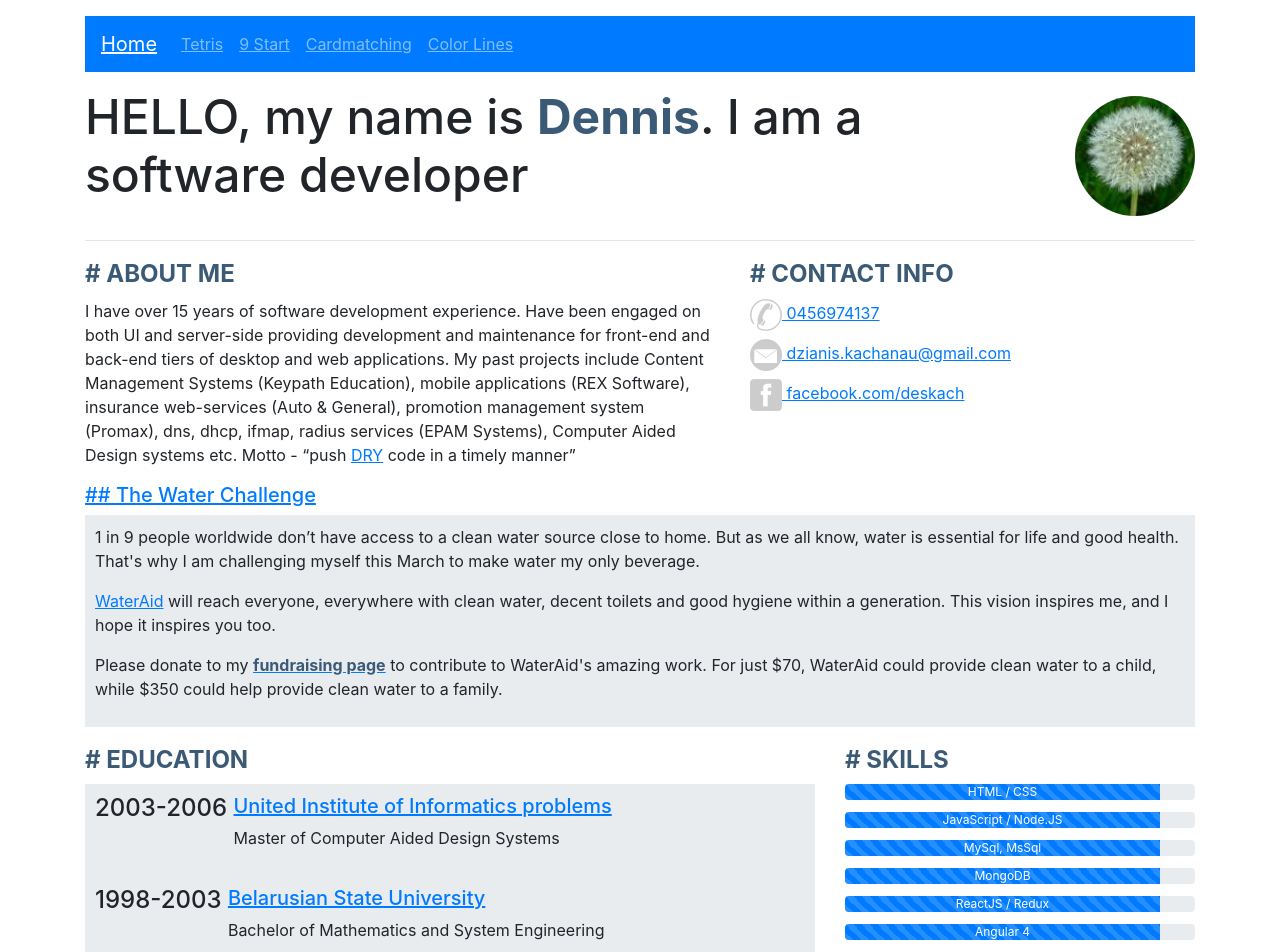
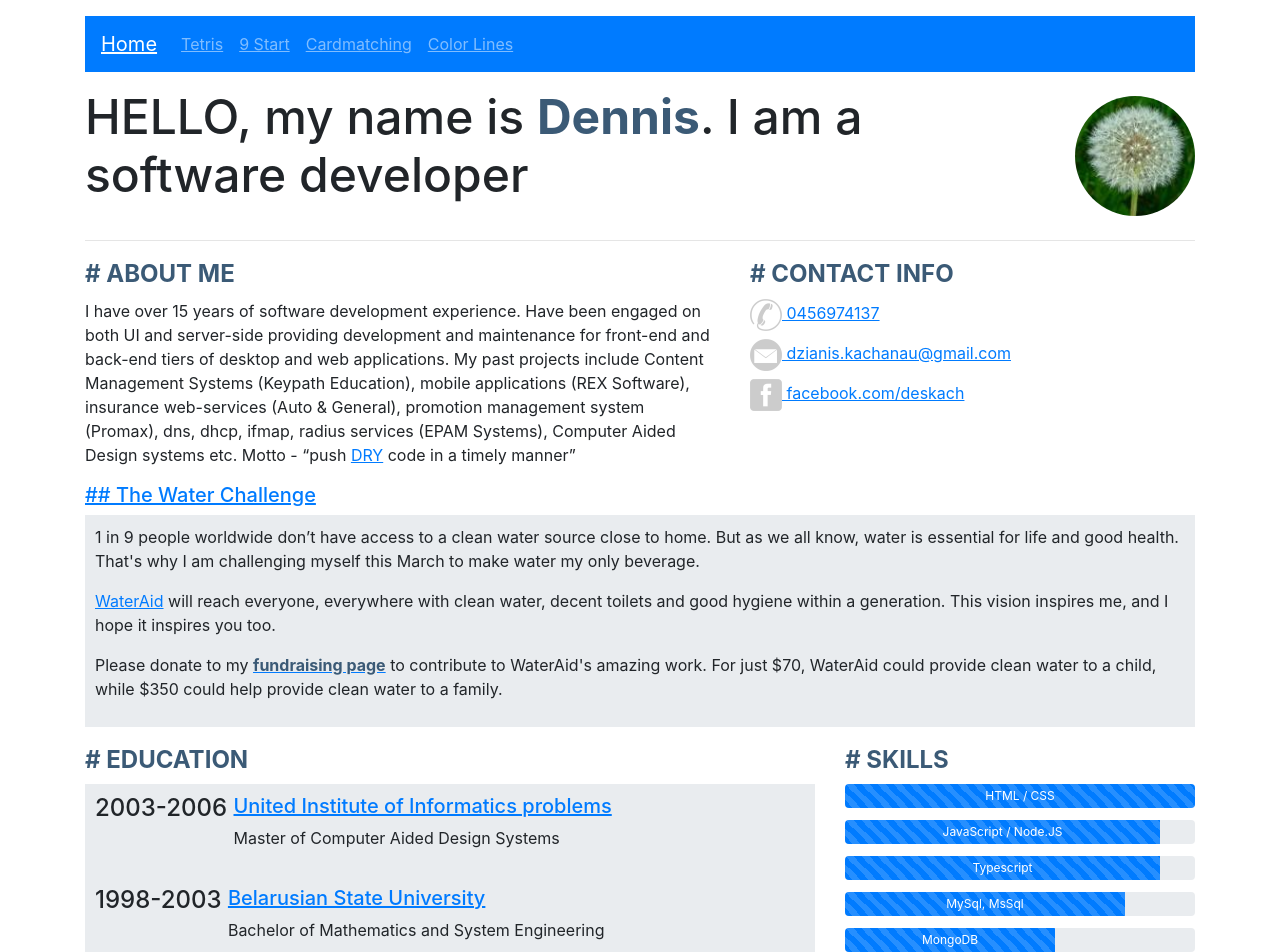
Before and after one commit to deskach/tolia, an Angular app: page /#/home in a window 1280 px wide. Shown: the top 952 px of the page. Built offline with nearby package versions, Linux system fonts and the light colour scheme.

Commit message:
fix progress-bars

```diff
--- a/src/app/content/about/about.component.html
+++ b/src/app/content/about/about.component.html
@@ -114,11 +114,11 @@
   <div class="col-md-4 col-sm-12" >
     <h2 ># Skills</h2 >
     <div class="progress" *ngFor="let skill of skills" >
-      <div class="progress-bar progress-bar-striped" role="progressbar"
+      <div class="progress-bar progress-bar-striped progress-bar-{{skill.level}}" role="progressbar"
            aria-valuenow="0"
            aria-valuemin="0" aria-valuemax="100"
-           style="min-width: 2em; width: 90%" >
-        {{skill}}
+      >
+        {{skill.title}}
       </div >
     </div >
 
--- a/src/app/content/about/constants.ts
+++ b/src/app/content/about/constants.ts
@@ -8,6 +8,11 @@ interface ProjectDescriptor {
   name: string,
   url: string,
   imgSrc: string,
+}
+
+interface SkillDescriptor {
+  title: string,
+  level: number,
 }
 
 function mapKeys(recs: Record<string, any>[], name: string) {
@@ -84,8 +89,15 @@ const allCourses: CourseDescriptor[] = [
 ]
 
 export const mappedCourses = mapKeys(allCourses, 'year')
-export const skills = [
-  'HTML / CSS', 'JavaScript / Node.JS', 'MySql, MsSql', 'MongoDB', 'ReactJS / Redux', 'Angular 4', 'Python'
+export const skills: SkillDescriptor[] = [
+  {title: 'HTML / CSS', level: 100},
+  {title: 'JavaScript / Node.JS', level: 90},
+  {title: 'Typescript', level: 90},
+  {title: 'MySql, MsSql', level: 80},
+  {title: 'MongoDB', level: 60},
+  {title: 'ReactJS / Redux', level: 90},
+  {title: 'Angular 4', level: 80},
+  {title: 'Python', level: 80}
 ]
 export const services = [
   'HTML / CSS Website Design',
--- a/src/styles.css
+++ b/src/styles.css
@@ -20,3 +20,36 @@ img.work-img {
   max-width: 100px;
   margin-right: 1rem;
 }
+
+div.progress {
+  min-height: 1.5rem;
+}
+
+div.progress div.progress-bar {
+  min-width: 2rem;
+  height: 100%;
+}
+
+div.progress div.progress-bar-50 {
+  width: 50%;
+}
+
+div.progress div.progress-bar-60 {
+  width: 60%;
+}
+
+div.progress div.progress-bar-70 {
+  width: 70%;
+}
+
+div.progress div.progress-bar-80 {
+  width: 80%;
+}
+
+div.progress div.progress-bar-90 {
+  width: 90%;
+}
+
+div.progress div.progress-bar-100 {
+  width: 100%;
+}
```
